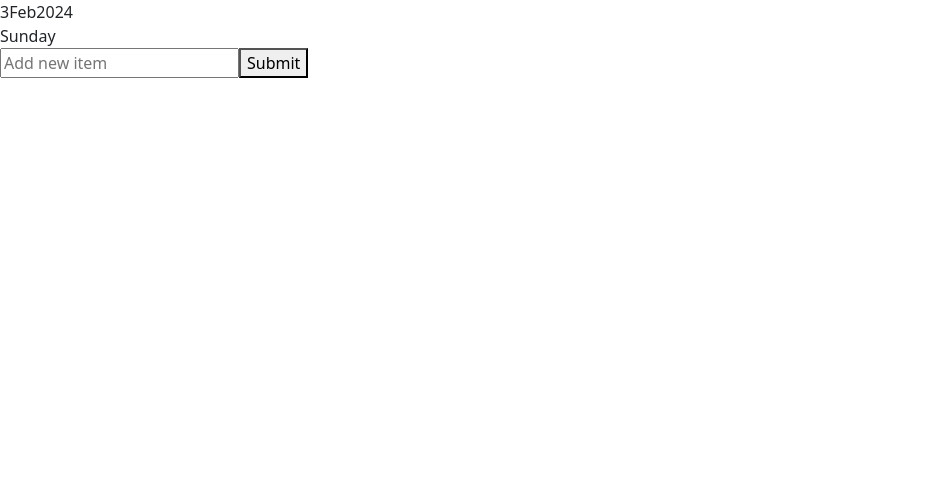
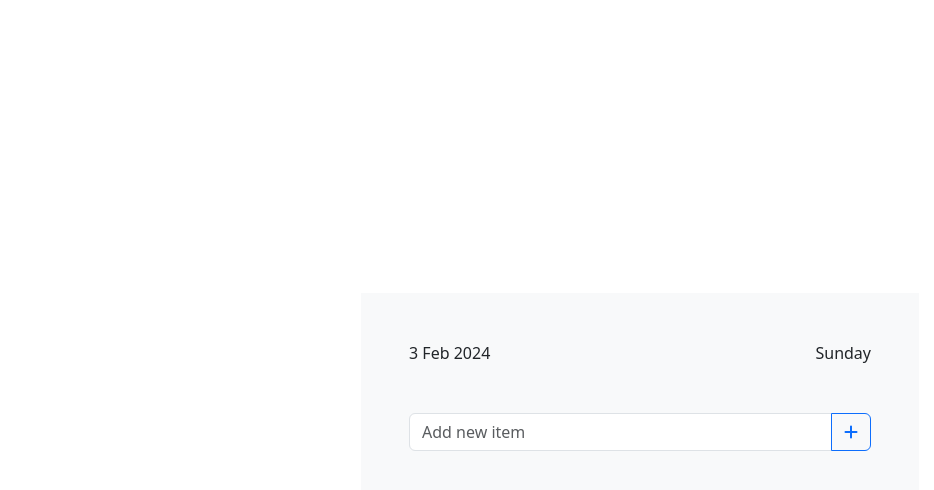
Before and after one commit to finnleygrange/ToDoList, a React (Vite) app in the folder client/: page / in a window 1280 px wide. Shown: the top 490 px of the page, without its empty margins (0-934 px from the left). Built offline with nearby package versions, Linux system fonts and the light colour scheme.

Commit message:
Styling components and layout with bootstrap

```diff
--- a/client/index.html
+++ b/client/index.html
@@ -14,7 +14,7 @@
     <title>To-Do List</title>
   </head>
   <body>
-    <div id="root"></div>
+    <div id="root" class="container d-flex align-items-center vh-100"></div>
     <script type="module" src="/src/main.jsx"></script>
   </body>
 </html>
--- a/client/src/App.jsx
+++ b/client/src/App.jsx
@@ -22,9 +22,11 @@ function App() {
 
   return (
     <>
-      <DateNow />
-      <AddItemForm addItemToList={AddItemToList} />
-      <ItemList items={items} />
+      <div className="container d-flex justify-content-center p-5 flex-column w-50 bg-light">
+        <DateNow />
+        <AddItemForm addItemToList={AddItemToList} />
+        <ItemList items={items} />
+      </div>
     </>
   );
 }
--- a/client/src/components/AddItemForm.jsx
+++ b/client/src/components/AddItemForm.jsx
@@ -21,14 +21,17 @@ function AddItemForm({ addItemToList }) {
 
   return (
     <>
-      <form onSubmit={addItem}>
+      <form className="add-item-form input-group mt-5" onSubmit={addItem}>
         <input
+          className="form-control"
           type="text"
           value={item}
           onChange={handleInputChange}
           placeholder="Add new item"
         />
-        <button type="submit">Submit</button>
+        <button className="btn btn-outline-primary" type="submit">
+          <i class="fa-solid fa-plus"></i>
+        </button>
       </form>
     </>
   );
--- a/client/src/components/DateNow.jsx
+++ b/client/src/components/DateNow.jsx
@@ -84,13 +84,13 @@ function DateNow() {
 
   return (
     <>
-      <div className="header-left">
+      <div className="d-flex w-100">
+        <div className="flex-grow-1">
+          <span className="today">{today} </span>
+          <span className="month">{monthStr} </span>
+          <span className="year">{year} </span>
+        </div>
         <div>
-          <span className="today">{today}</span>
-          <span className="month">{monthStr}</span>
-          <span className="year">{year}</span>
-        </div>
-        <div className="header-right">
           <span className="day">{dayStr}</span>
         </div>
       </div>
--- a/client/src/components/ItemList.jsx
+++ b/client/src/components/ItemList.jsx
@@ -1,9 +1,11 @@
 function ItemList({ items }) {
   return (
-    <div>
-      <ul>
+    <div className="w-100 mt-2">
+      <ul className="list-group">
         {items.map((item, index) => (
-          <li key={index}>{item}</li>
+          <li key={index} className="list-group-item">
+            {item}
+          </li>
         ))}
       </ul>
     </div>
```
